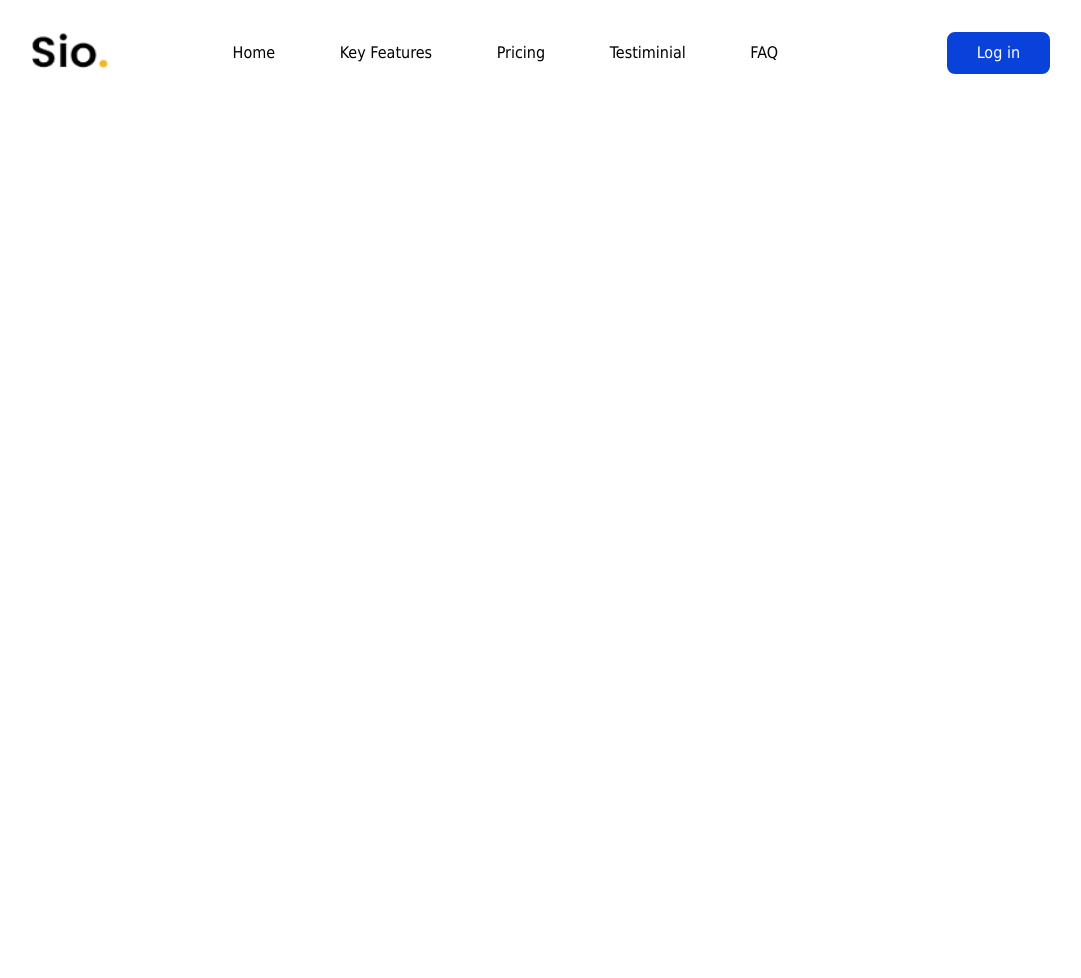
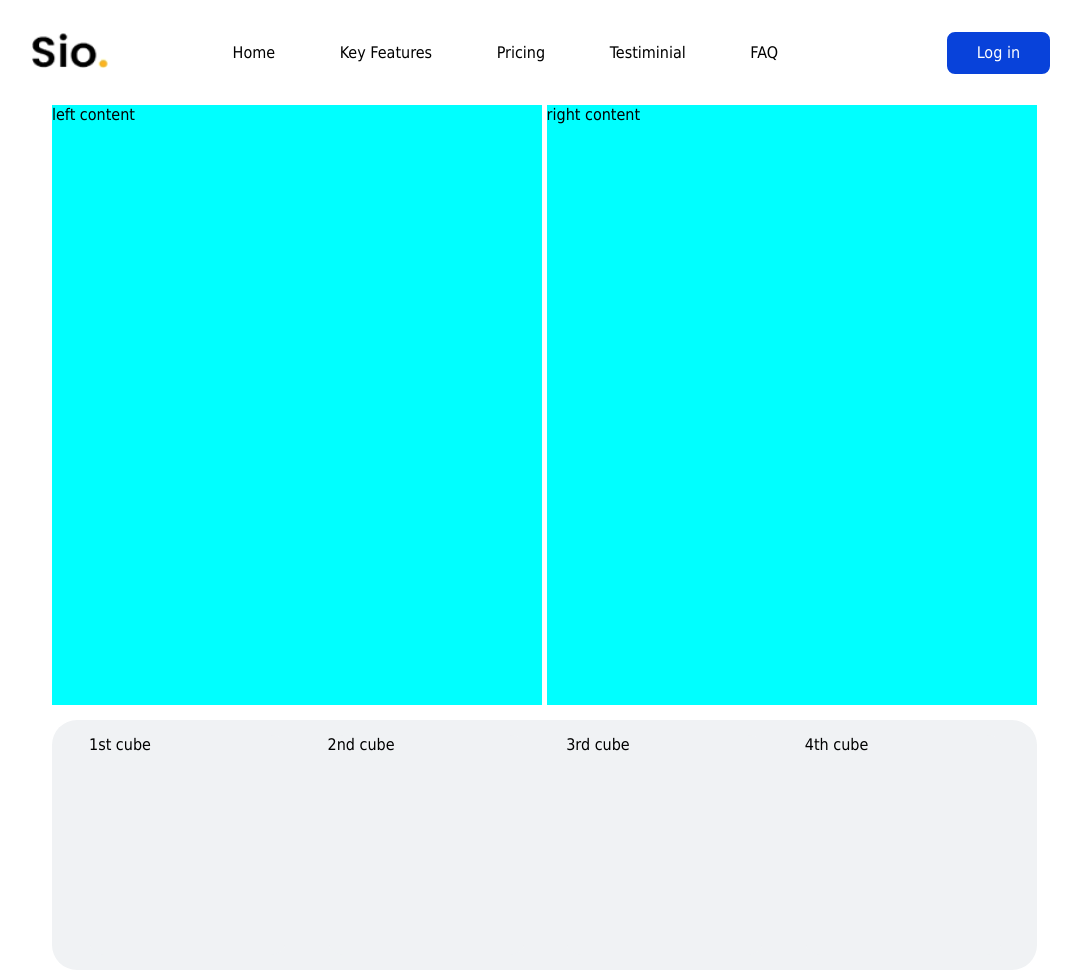
Before and after one commit to RokasSweets/09-sio-gym, a website: page index.html in a window 1280 px wide. Shown: the whole page, without its empty margins (88-1169 px from the left). Before the commit the page ends 800 px from the top, so only its background shows below. Drawn offline with Linux system fonts and the light colour scheme.

Commit message:
Main layout #5

```diff
--- a/css/main.css
+++ b/css/main.css
@@ -64,3 +64,36 @@ body {
     border: 2px solid #0842da;
     cursor: pointer;
 }
+
+.left-content,
+.right-content {
+    margin-top: 25px;
+    display: inline-block;
+    width: 49%;
+    height: 600px;
+    background-color: aqua;
+}
+
+.bottom-content {
+    margin-top: 15px;
+    width: 98.5%;
+    height: 250px;
+    background-color: #f0f2f4;
+    border-radius: 25px;
+}
+
+.bottom-cube {
+    display: inline-block;
+    width: 20%;
+    height: 220px;
+    margin-left: 37px;
+    margin-top: 15px;
+    background-color: #f0f2f4;
+    border-radius: 15px;
+    transition: all 0.5s;
+}
+
+.bottom-cube:hover {
+    background-color: #fff;
+    box-shadow: 0px 6px 30px #ccc;
+}
--- a/index.html
+++ b/index.html
@@ -25,5 +25,26 @@
             <a href="#">Log in</a>
         </nav>
     </header>
+
+    <div class="left-content">
+        left content
+    </div>
+    <div class="right-content">
+        right content
+    </div>
+    <div class="bottom-content">
+        <div class="bottom-cube">
+            1st cube
+        </div>
+        <div class="bottom-cube">
+            2nd cube
+        </div>
+        <div class="bottom-cube">
+            3rd cube
+        </div>
+        <div class="bottom-cube">
+            4th cube
+        </div>
+    </div>
 </body>
 </html>
```
